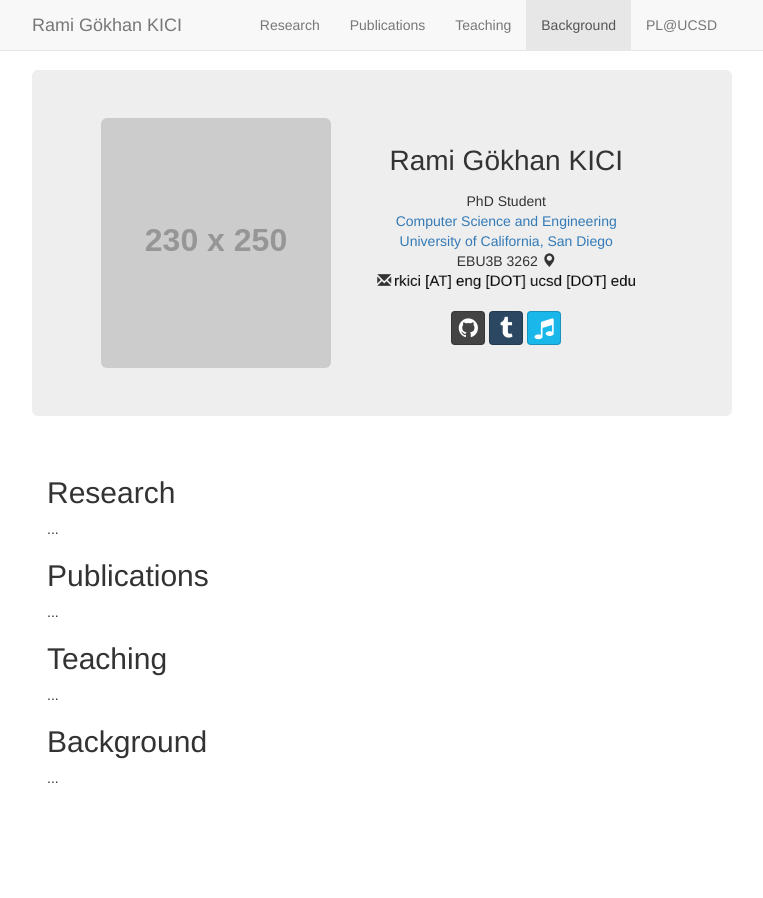
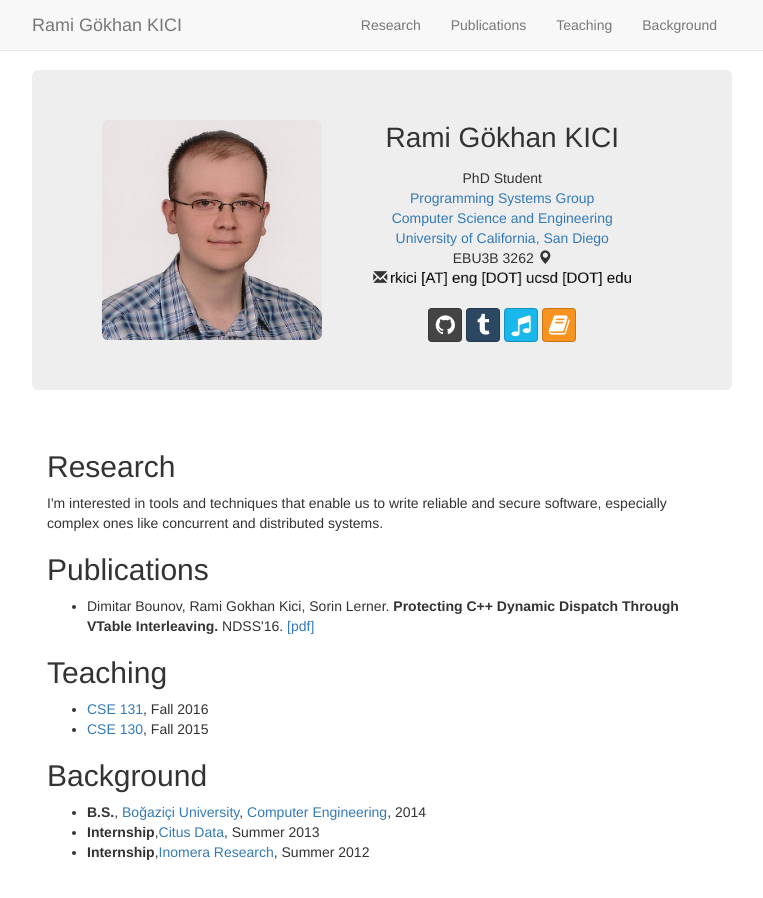
Before and after one commit to gokhankici/gokhankici.github.io, a plain HTML site: page index.html in a window 1280 px wide. Shown: the top 898 px of the page, without its empty margins (258-1021 px from the left). Drawn offline with Linux system fonts and the light colour scheme; placeholder pictures from the web are drawn by us; files whose address does not match are found by name.

Commit message:
initial draft

```diff
--- a/css/my-css.css
+++ b/css/my-css.css
@@ -27,6 +27,10 @@ body {
 .my-name {
     font-size: 2em;
     margin-bottom: 10px;
+}
+
+.body-text {
+    font-size: 1.2em;
 }
 
 .id-card {
--- a/index.html
+++ b/index.html
@@ -5,7 +5,7 @@
         <meta charset="utf-8">
         <meta http-equiv="X-UA-Compatible" content="IE=edge">
         <meta name="viewport" content="width=device-width, initial-scale=1">
-        <title>Test Home Page of Rami Gokhan Kici</title>
+        <title>Rami Gökhan Kıcı</title>
 
         <link href="css/bootstrap.min.css"    rel="stylesheet">
         <link href="css/jumbotron-narrow.css" rel="stylesheet">
@@ -38,8 +38,6 @@
                             <li><a href="#publications">Publications</a></li>
                             <li><a href="#teaching">Teaching</a></li>
                             <li><a href="#background">Background</a></li>
-                            <li><a class="navbar-link"
-                                   href="http://cseweb.ucsd.edu/groups/progsys/">PL@UCSD</a> </li>
                         </ul>
                     </nav>
                 </div>
@@ -49,8 +47,8 @@
                 <ul class="id-card">
                     <li class="id-photo">
                         <center>
-                            <img src="http://placehold.it/230x250"
-                                 width="230"
+                            <img src="/images/photo.jpg"
+                                 width="220"
                                  alt=""
                                  class="img-rounded img-responsive" />
                         </center>
@@ -59,24 +57,34 @@
                         <ul class="flex-container">
                             <li class="my-name">Rami Gökhan KICI</li>
                             <li>PhD Student</li>
-                            <li><a href="http://www.cs.ucsd.edu">Computer Science and Engineering</a></li>
-                            <li><a href="http://www.ucsd.edu">University of California, San Diego</a></li>
+                            <li><a target="_blank" href="http://cseweb.ucsd.edu/groups/progsys/">Programming Systems Group</a> </li>
+                            <li><a target="_blank" href="http://www.cs.ucsd.edu">Computer Science and Engineering</a></li>
+                            <li><a target="_blank" href="http://www.ucsd.edu">University of California, San Diego</a></li>
                             <li>EBU3B 3262 <i class="glyphicon glyphicon-map-marker"></i></li>
                             <li><i class="glyphicon glyphicon-envelope"></i> <img src="images/foobar.png" height="14"\></li>
                             <li class="social-buttons">
                                 <a class="btn btn-social-icon btn-github"
+                                   target="_blank"
                                    href="https://www.github.com/gokhankici">
                                     <i class="fa fa-github"></i>
                                 </a>
 
                                 <a class="btn btn-social-icon btn-tumblr"
+                                   target="_blank"
                                    href="https://gokhankici.tumblr.com">
                                     <i class="fa fa-tumblr"></i>
                                 </a>
 
                                 <a class="btn btn-social-icon btn-vimeo"
+                                   target="_blank"
                                    href="https://www.pandora.com/profile/gokhankici">
                                     <i class="fa fa-music"></i>
+                                </a>
+
+                                <a class="btn btn-social-icon btn-openid"
+                                   target="_blank"
+                                   href="http://dblp.org/pid/182/4711">
+                                  <i class="fa fa-book" aria-hidden="true"></i>
                                 </a>
                             </li>
                         </ul>
@@ -91,26 +99,46 @@
                     <!-- RESEARCH -->
                     <div id="research">
                         <h2>Research</h2>
-                        <p> ... </p>
+                        <p>
+                          I'm interested in tools and techniques that enable us
+                          to write reliable and secure software, especially
+                          complex ones like concurrent and distributed systems.
+                        </p>
                     </div>
 
 
                     <!-- PUBLICATIONS -->
                     <div id="publications">
                         <h2>Publications</h2>
-                        <p> ... </p>
+                        <ul>
+                          <li>
+                            Dimitar Bounov, Rami Gokhan Kici, Sorin Lerner. <b>Protecting C++ Dynamic Dispatch Through VTable Interleaving.</b> NDSS'16.
+                            <a target="_blank" href="https://cseweb.ucsd.edu/~lerner/papers/ivtbl-ndss16.pdf">[pdf]</a>
+                          </li>
+                        </ul>
                     </div>
 
                     <!-- TEACHING -->
                     <div id="teaching">
                         <h2>Teaching</h2>
-                        <p> ... </p>
+                        <ul>
+                          <li><a target="_blank" href="https://ucsd-progsys.github.io/131-web/">CSE 131</a>, Fall 2016</li>
+                          <li><a target="_blank" href="https://ucsd-progsys.github.io/cse130">CSE 130</a>, Fall 2015</li>
+                        </ul>
                     </div>
 
                     <!-- BACKGROUND -->
                     <div id="background">
                         <h2>Background</h2>
-                        <p> ... </p>
+                        <ul>
+                          <li>
+                            <b>B.S.</b>,
+                            <a target="_blank" href="http://www.boun.edu.tr/">Boğaziçi University</a>,
+                            <a target="_blank" href="http://www.cmpe.boun.edu.tr/">Computer Engineering</a>,
+                            2014
+                          </li>
+                          <li> <b>Internship</b>,<a target="_blank" href="https://www.citusdata.com/">Citus Data</a>, Summer 2013 </li>
+                          <li> <b>Internship</b>,<a target="_blank" href="http://www.inomera.com/">Inomera Research</a>, Summer 2012 </li>
                     </div>
 
                 </div>
--- a/js/my-js.js
+++ b/js/my-js.js
@@ -1,15 +1,11 @@
 (function() {
 
-    var offsetHeight = 55;
+    var offsetHeight = 51;
     var scrollDuration = 300;
 
-    // $('.navbar-collapse').scrollspy({
-    //     offset: offsetHeight
+    // $('body').scrollspy({
+    //     target: '#nav-links'
     // });
-
-    $('body').scrollspy({
-        target: '#nav-links'
-    });
 
     $('.navbar li a').click(function (event) {
         var scrollPos = $('body > .container')
```
Also changed, not shown: images/photo.jpg (added).
